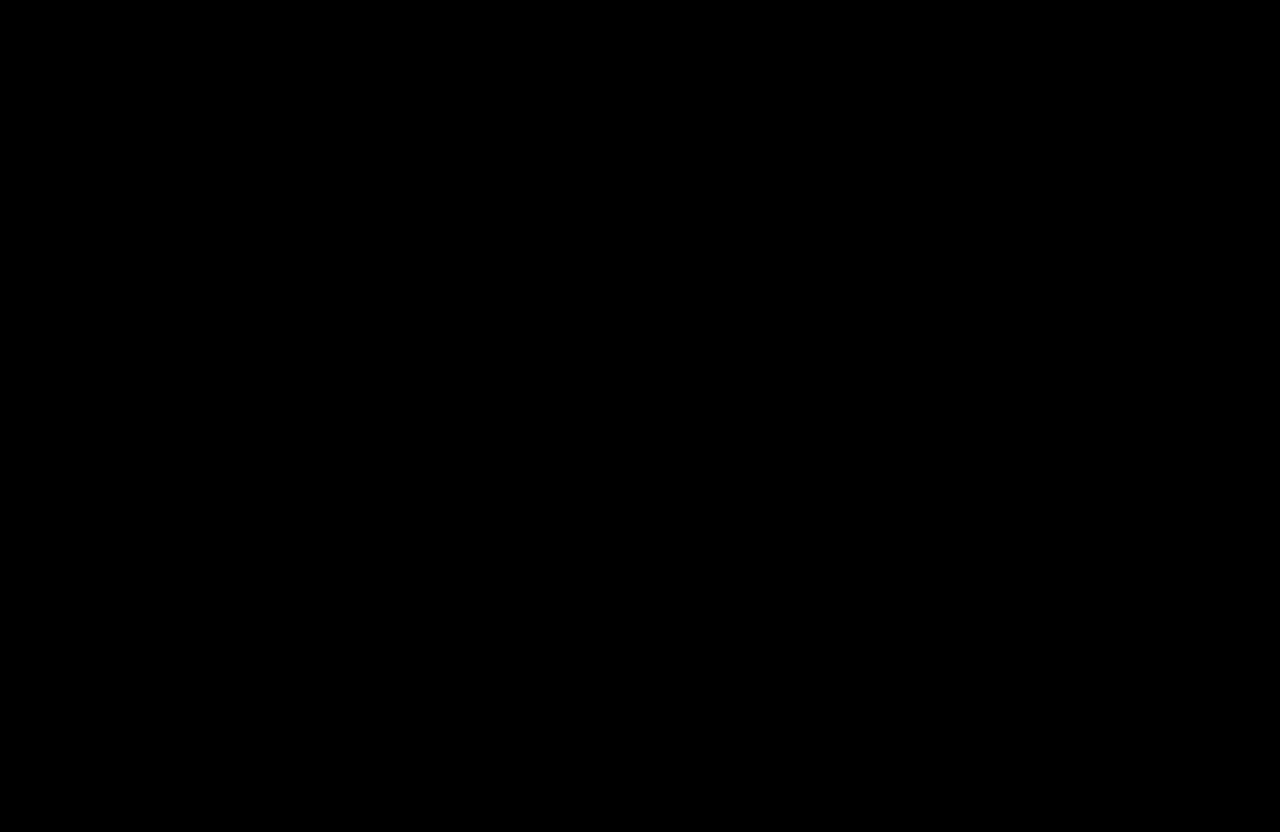
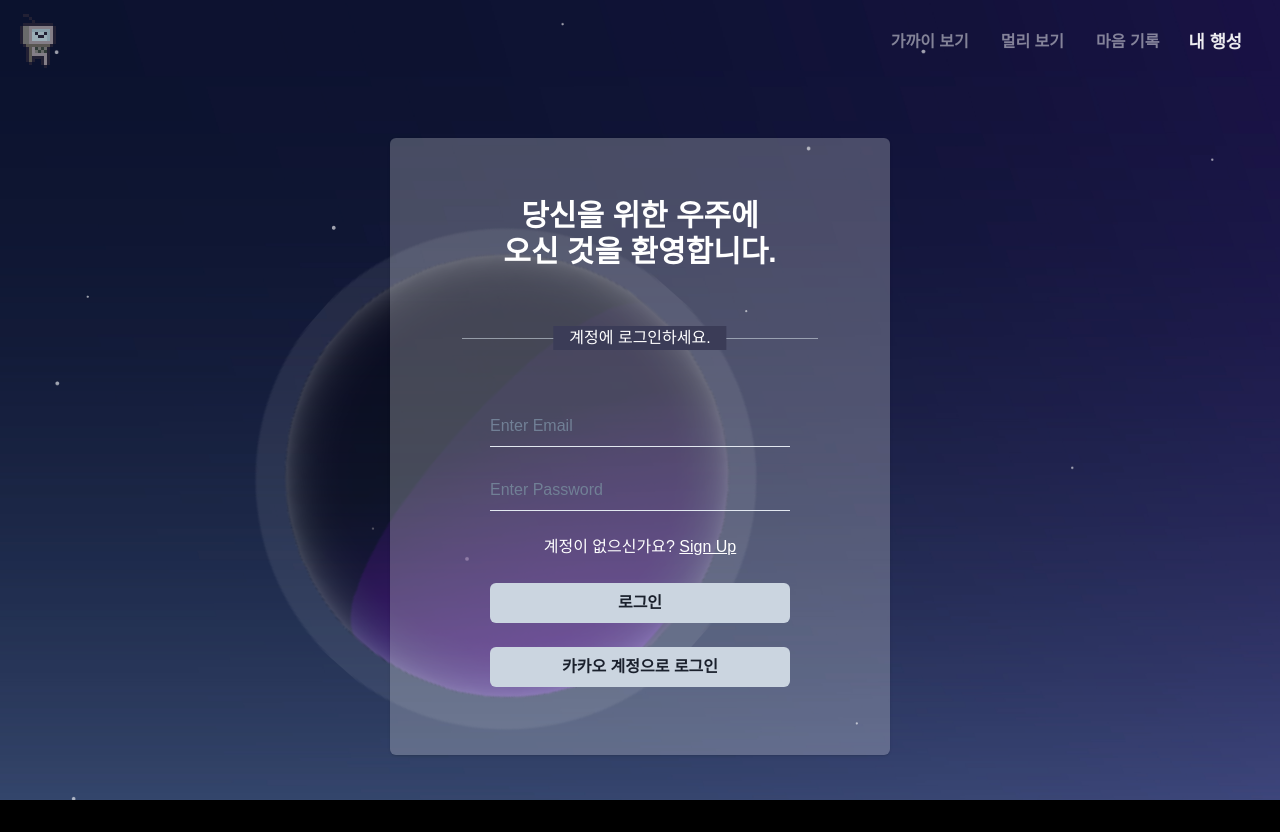
Before and after one commit to SpaceOfMind/SpaceOfMind-Front, a React (Create React App) app: page /myPlanet in a window 1280 px wide. Before the commit this address had no page. Before the commit the page ends 800 px from the top, so only its background shows below. Built offline with nearby package versions, Linux system fonts and the light colour scheme; the HTML template or start-up script is replaced by a standard one; a web font is replaced by a local one.

Commit message:
feat: myplanet page create

```diff
--- a/src/App.js
+++ b/src/App.js
@@ -1,7 +1,7 @@
 import '@fontsource/raleway/400.css';
 import '@fontsource/open-sans/700.css';
 
-import React from 'react';
+import React, { useState } from 'react';
 import { ChakraProvider, Box } from '@chakra-ui/react';
 import Authentication from './pages/Authentication/Authentication';
 import theme from './theme';
@@ -15,6 +15,7 @@ import Away from './pages/Away/Away';
 import DetailObject from './pages/DetailObject/DetailObject';
 import { SatelliteProvider } from './contexts/satellite';
 import { ProbeProvider } from './contexts/probe';
+import MyPlanet from './pages/MyPlanet/MyPlanet';
 
 const AppProvider = ({ contexts, children }) =>
   contexts.reduce(
@@ -26,6 +27,7 @@ const AppProvider = ({ contexts, children }) =>
   );
 
 function App() {
+
   return (
     <AppProvider contexts={[SatelliteProvider, ProbeProvider]}>
       <CookiesProvider>
@@ -41,6 +43,7 @@ function App() {
               <Route path="/away" element={<Away />} />
               <Route path="/around" element={<Around />} />
               <Route path="/signUp" element={<SignUp />} />
+              <Route path="/myPlanet" element={<MyPlanet />} />
             </Routes>
           </BrowserRouter>
         </ChakraProvider>
--- a/src/components/Header.jsx
+++ b/src/components/Header.jsx
@@ -22,7 +22,7 @@ const Header = ({ selectedMenu }) => {
     });
   };
   const moveToMyPlanet = () => {
-    navigate('/around');
+    navigate('/myPlanet');
   };
 
   // TODO: nav link로 바로 이동하지 말고, 각각 fetch 해야되는 데이터 fetch 한 뒤에 라우팅 되도록 함
--- /dev/null
+++ b/src/pages/MyPlanet/MyPlanet.js
@@ -0,0 +1,123 @@
+import React from "react";
+import {
+    Flex,
+    Box,
+    Center,
+    Stack,
+    Card,
+    CardHeader,
+    Heading,
+    Divider,
+    AbsoluteCenter,
+    CardBody,
+    Input,
+    Text,
+    Link,
+    Button,
+    Image
+} from '@chakra-ui/react';
+import './MyPlanet.scss';
+import Header from "../../components/Header";
+
+const MyPlanet = () => {
+
+    return (
+        <Box
+          w="100%"
+          h="100vh"
+          bgImage="/backgrounds/background.jpg"
+          bgSize="cover"
+          position='relative'
+        >
+          <Flex
+            w='100%'
+            h='100vh'
+            direction="column"
+            gap="8px"
+            >
+            <Header selectedMenu={3} />
+            <Center align="center" h="100vh" position='relative'>
+                <Image
+                    src='planets/planet_sphere1.png'
+                    w='500px'
+                    h='500px'
+                    position='absolute'
+                    transform='rotate(30deg)'
+                    left='20%'
+                    bottom='10%'
+                    opacity='0.5'
+                    className="my-planet-image"
+                    zIndex='0' />
+                    <Card w="500px" bgColor="whiteAlpha.400" zIndex='99'>
+                        <div className="card-wrapper">
+                        <Stack>
+                            <CardHeader>
+                            <Heading size="lg">
+                                당신을 위한 우주에 <br /> 오신 것을 환영합니다.
+                            </Heading>
+                            </CardHeader>
+                            <Center>
+                            <Box width="100%" position="relative" padding="10">
+                                <Divider borderColor="gray.300" />
+                                <AbsoluteCenter bgColor="#3b3c57" px="4">
+                                계정에 로그인하세요.
+                                </AbsoluteCenter>
+                            </Box>
+                            </Center>
+                            <CardBody fontSize="20px">
+                            <Center width="100%">
+                                <Stack spacing={6}>
+                                <Center>
+                                    <Input
+                                    variant="flushed"
+                                    placeholder="Enter Email"
+                                    size="md"
+                                    // onChange={onChangeId}
+                                    />
+                                </Center>
+                                <Center>
+                                    <Input
+                                    variant="flushed"
+                                    placeholder="Enter Password"
+                                    size="md"
+                                    type="password"
+                                    // onChange={onChangePwd}
+                                    />
+                                </Center>
+                                <Text fontSize="md">
+                                    계정이 없으신가요?{' '}
+                                    <Link to="/signUp">
+                                    <Text as="u">Sign Up</Text>
+                                    </Link>
+                                </Text>
+                                <Center>
+                                    <Button
+                                    width="300px"
+                                    bgColor="gray.300"
+                                    // onClick={onConfirmLogin}
+                                    >
+                                    로그인
+                                    </Button>
+                                </Center>
+                                <Center>
+                                    <Button
+                                    // leftIcon={<ChatIcon />}
+                                    width="300px"
+                                    bgColor="gray.300"
+                                    >
+                                    카카오 계정으로 로그인
+                                    </Button>
+                                </Center>
+                                </Stack>
+                            </Center>
+                            </CardBody>
+                        </Stack>
+                        </div>
+                    </Card>
+            </Center>
+          </Flex>
+        </Box>
+      );
+};
+
+export default MyPlanet;
--- /dev/null
+++ b/src/pages/MyPlanet/MyPlanet.scss
@@ -0,0 +1,17 @@
+.card-wrapper {
+    padding: 40px 32px 48px 32px;
+    color: white;
+  }
+
+@keyframes rotate {
+from {
+    transform: rotate(0deg);
+}
+to {
+    transform: rotate(360deg);
+}
+}
+
+.my-planet-image {
+    animation: rotate 15s linear infinite;
+}
```
